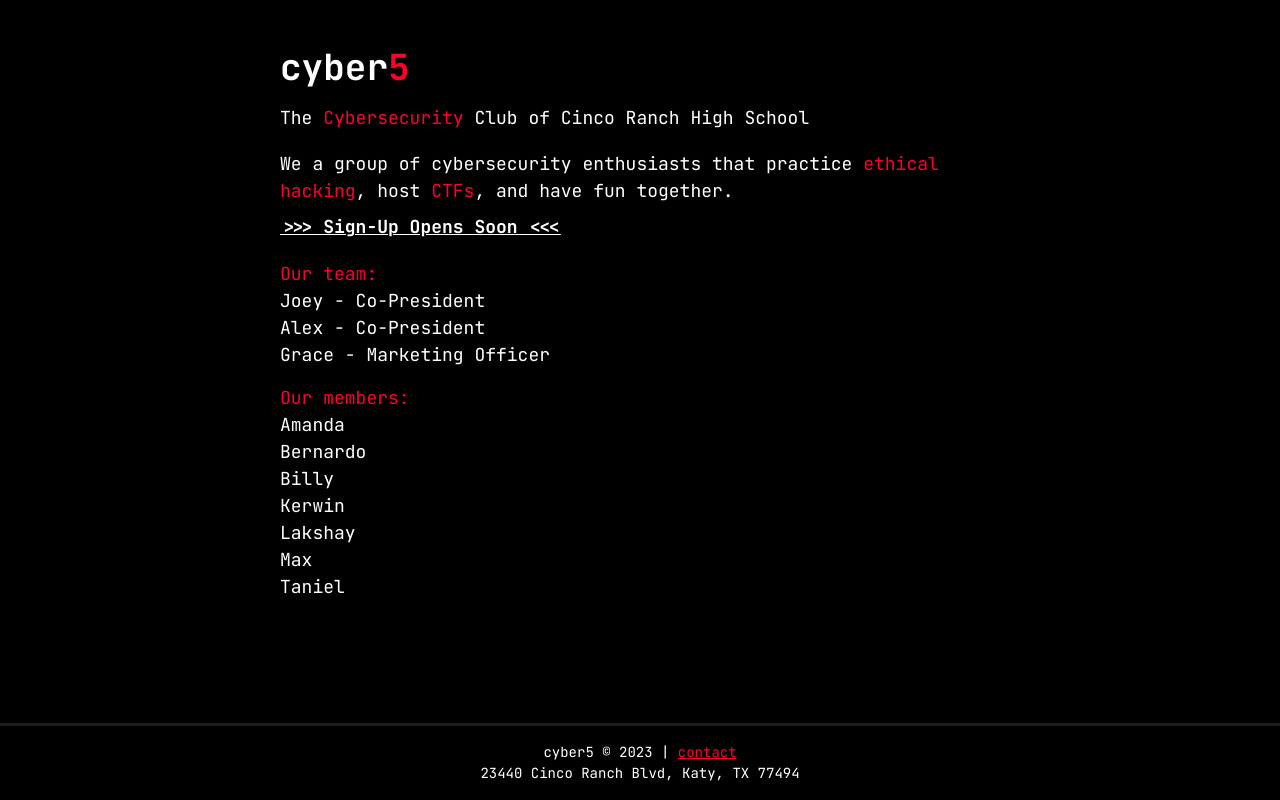
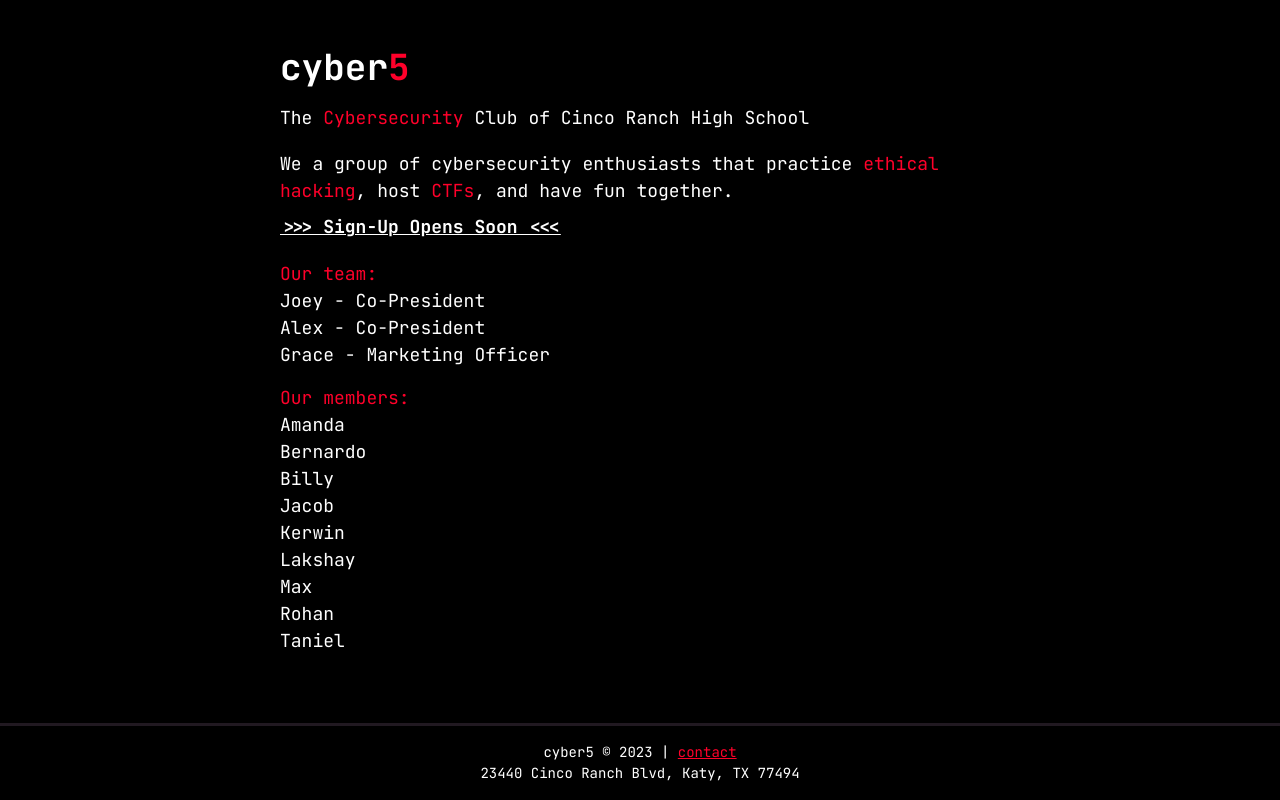
Before and after one commit to cyber5-crhs/website, a Next.js app: page / in a window 1280 px wide. Built offline with nearby package versions, Linux system fonts and the light colour scheme; some icons are missing.

Commit message:
add new members

```diff
--- a/components/People.tsx
+++ b/components/People.tsx
@@ -14,7 +14,9 @@
     "Taniel",
     "Max",
     "Lakshay",
-    "Kerwin"
+    "Kerwin",
+    "Rohan",
+    "Jacob"
   ].sort();
 
   return (
```
